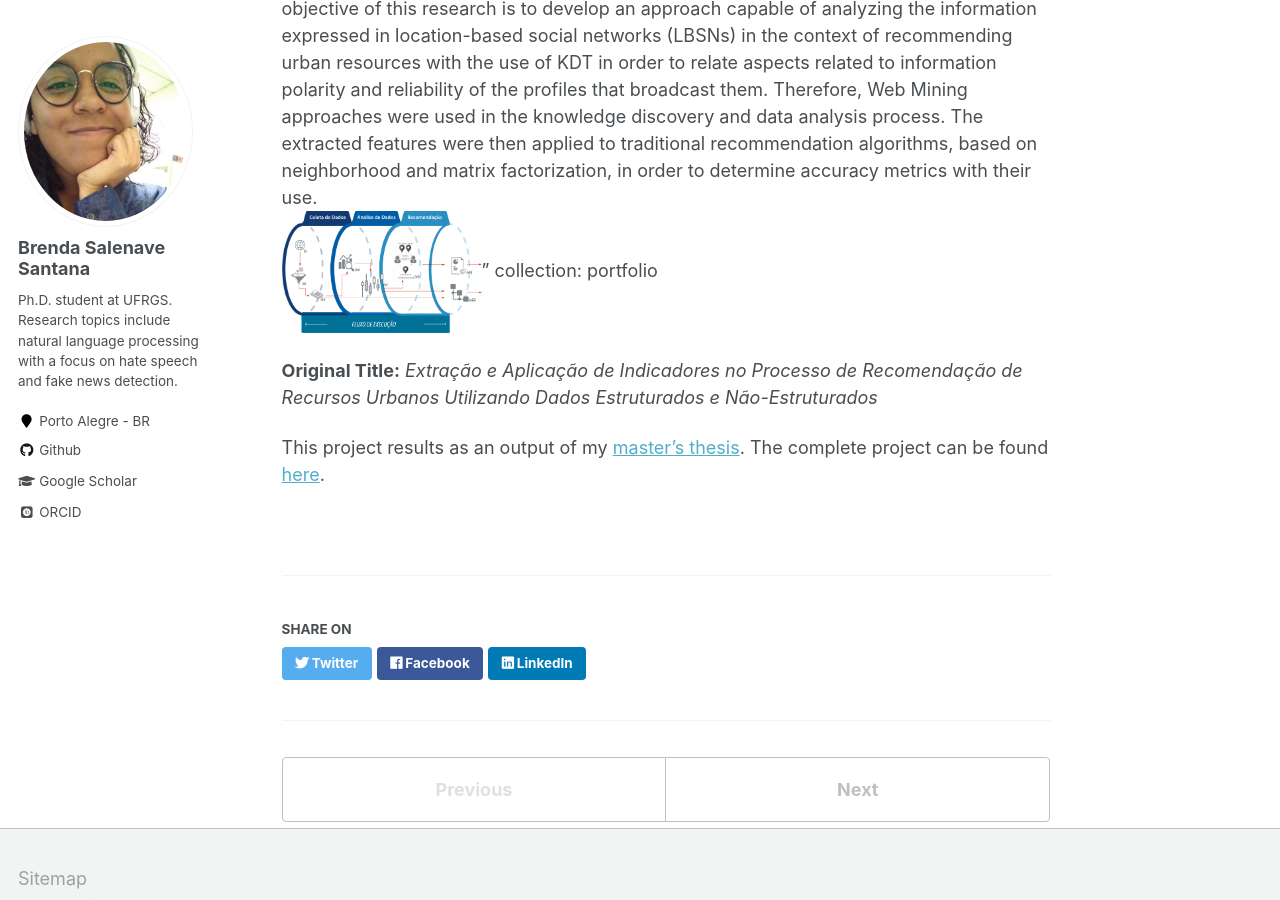
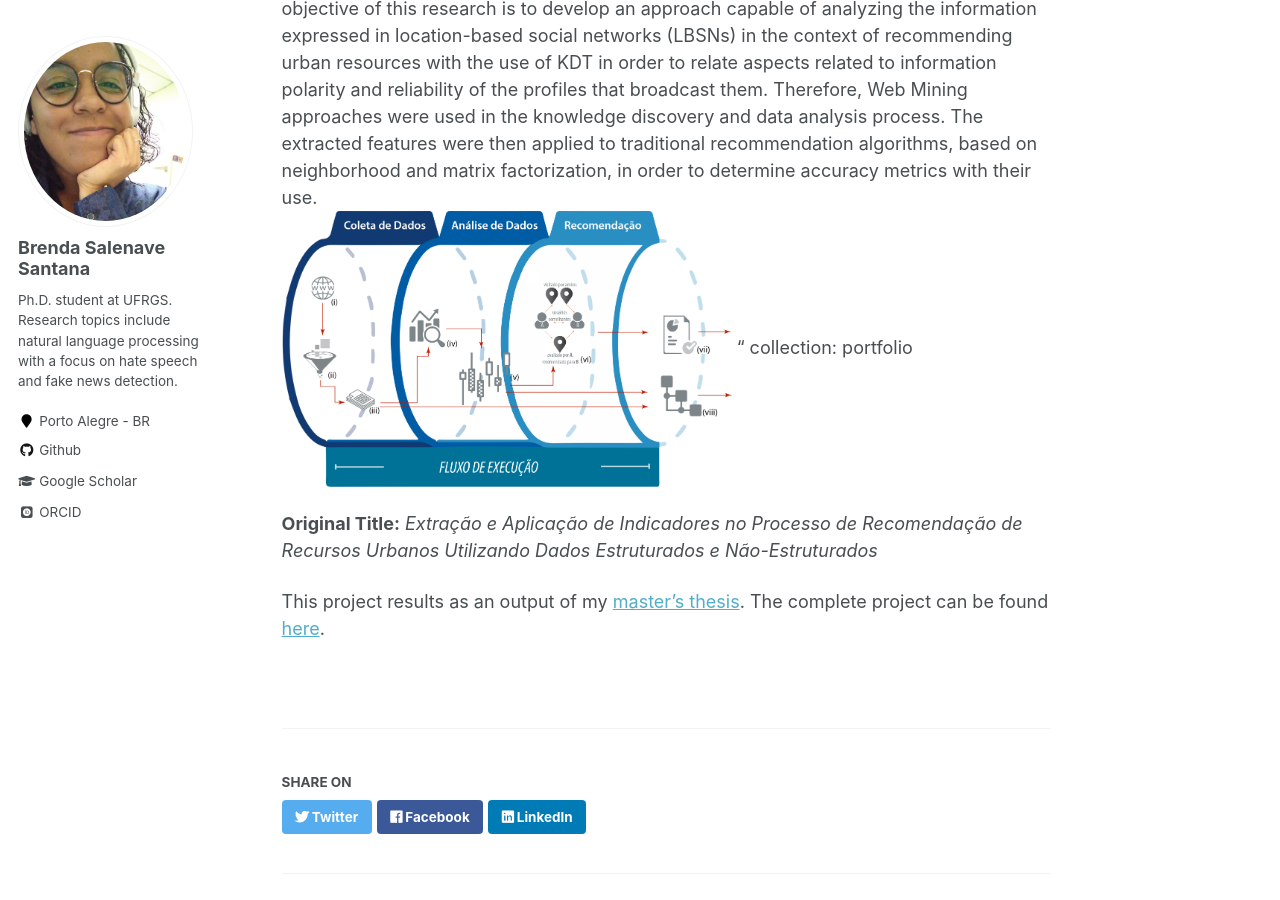
Before and after one commit to brendasalenave/brendasalenave.github.io, a Jekyll site: the page built from _portfolio/portfolio-1.md, in a window 1280 px wide and 900 px high, scrolled down 311 px. Built offline with Jekyll 4.4.1, drawn with Linux system fonts in a browser that asks for light colours; some web fonts are replaced.

Commit message:
Update portfolio-1.md

```diff
--- a/_portfolio/portfolio-1.md
+++ b/_portfolio/portfolio-1.md
@@ -1,6 +1,6 @@
 ---
 title: "Extraction and Application of Indicators in the Urban Resource RecommendationProcess Using Structured and Non-Structured Data"
-excerpt: "The main objective of this research is to develop an approach capable of analyzing the information expressed in location-based social networks (LBSNs) in the context of recommending urban resources with the use of KDT in order to relate aspects related to information polarity and reliability of the profiles that broadcast them. Therefore, Web Mining approaches were used in the knowledge discovery and data analysis process. The extracted features were then applied to traditional recommendation algorithms, based on neighborhood and matrix factorization, in order to determine accuracy metrics with their use.<br/><img src='/images/fluxo.png'  alt="drawing" width="200"/>"
+excerpt: "The main objective of this research is to develop an approach capable of analyzing the information expressed in location-based social networks (LBSNs) in the context of recommending urban resources with the use of KDT in order to relate aspects related to information polarity and reliability of the profiles that broadcast them. Therefore, Web Mining approaches were used in the knowledge discovery and data analysis process. The extracted features were then applied to traditional recommendation algorithms, based on neighborhood and matrix factorization, in order to determine accuracy metrics with their use.<br/><img src='/images/fluxo.png'  alt="drawing" width="450"/> "
 collection: portfolio
 
 **Original Title:** *Extração e Aplicação de Indicadores no Processo de Recomendação de Recursos Urbanos Utilizando Dados Estruturados e Não-Estruturados*
```
